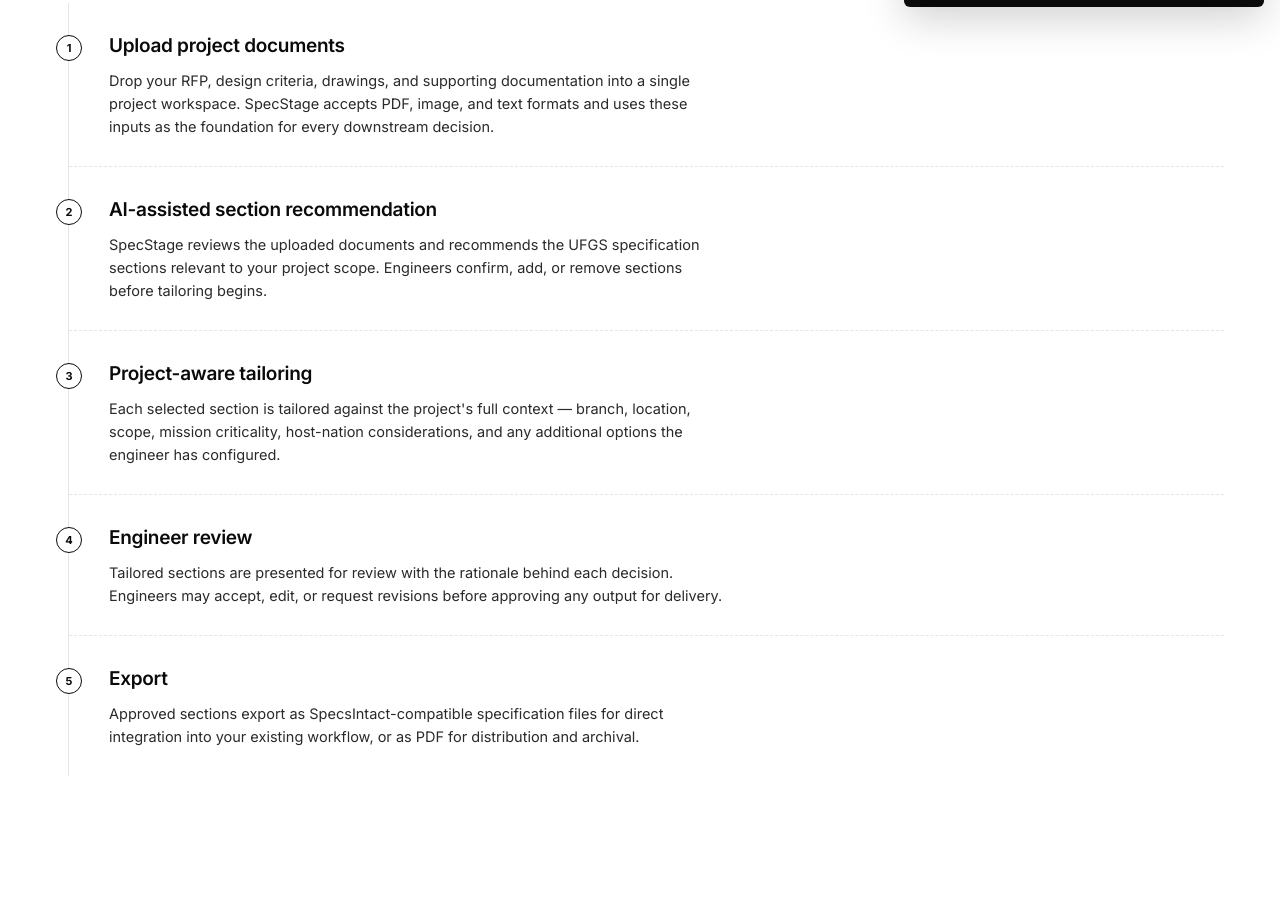
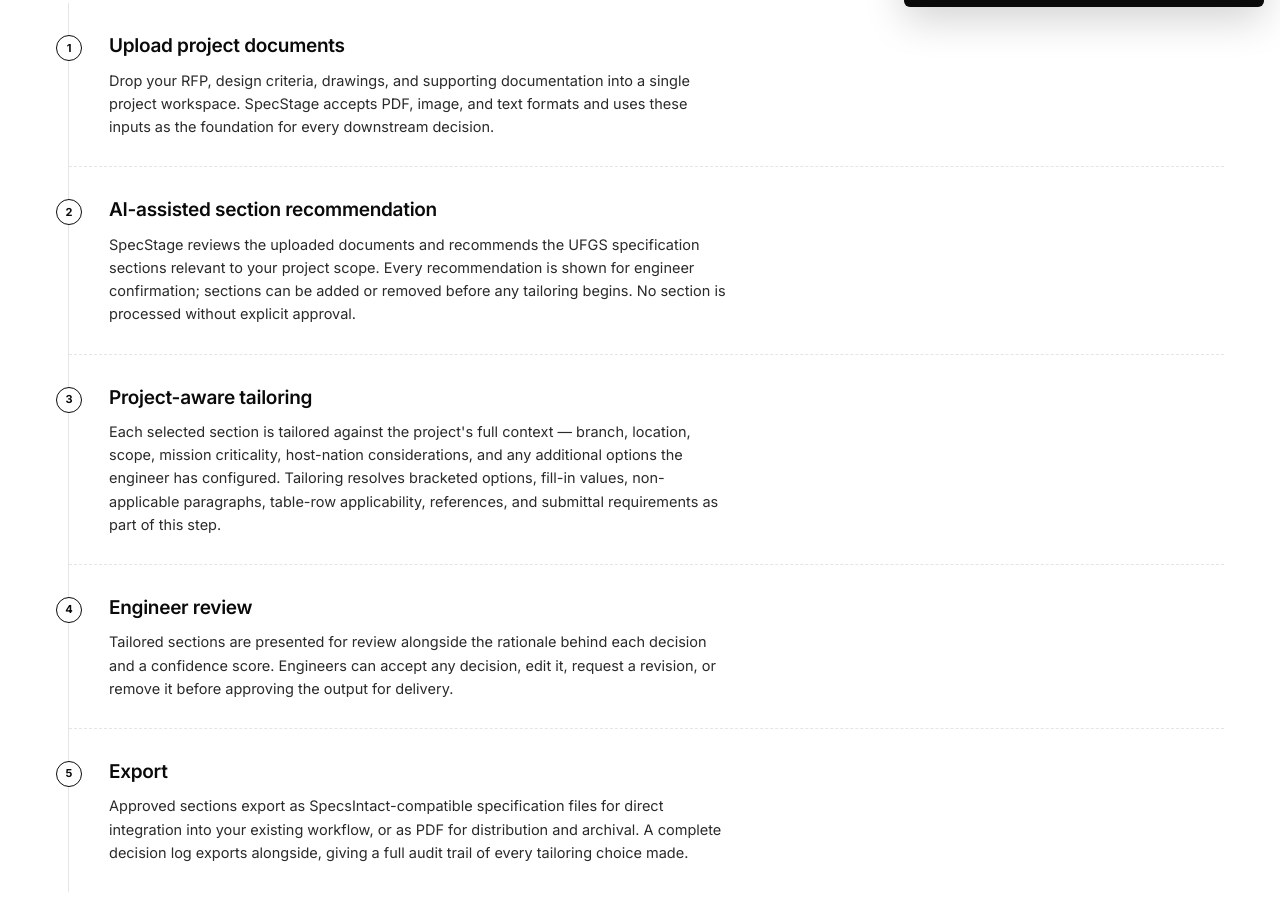
Before and after one commit to BamboozleGH/SpecStage-Site, a plain HTML site: page how-it-works.html in a window 1280 px wide. Shown: the part 777-1680 px from the top of the page. Drawn offline with Linux system fonts and the light colour scheme.

Commit message:
How it works: add specificity to each stage so it reads as a real product
Each stage description now names concrete operations a federal/MILCON
engineer would recognise. Every claim is defensible:

  Stage 2  '...added or removed before any tailoring begins. No section
            is processed without explicit approval.'
  Stage 3  '...resolves bracketed options, fill-in values, non-
            applicable paragraphs, table-row applicability, references,
            and submittal requirements...'
  Stage 4  '...rationale behind each decision and a confidence score.
            Engineers can accept, edit, request a revision, or remove
            it before approving...'
  Stage 5  '...A complete decision log exports alongside, giving a
            full audit trail of every tailoring choice made.'

Skipped the reviewer's 'submittal register / project contents' mention
since that isn't a confirmed feature - keeping every line truthful.

```diff
--- a/how-it-works.html
+++ b/how-it-works.html
@@ -28,7 +28,7 @@
   <link rel="preconnect" href="https://fonts.gstatic.com" crossorigin>
   <link rel="stylesheet" href="https://fonts.googleapis.com/css2?family=Inter:wght@400;500;600;700&display=swap">
 
-  <link rel="stylesheet" href="/styles.css?v=25">
+  <link rel="stylesheet" href="/styles.css?v=26">
 
   <script>window.GA_MEASUREMENT_ID = 'G-NXYJVHPJW2';</script>
 </head>
@@ -71,25 +71,25 @@
           <div class="stage">
             <span class="stage-num">2</span>
             <h3>AI-assisted section recommendation</h3>
-            <p>SpecStage reviews the uploaded documents and recommends the UFGS specification sections relevant to your project scope. Engineers confirm, add, or remove sections before tailoring begins.</p>
+            <p>SpecStage reviews the uploaded documents and recommends the UFGS specification sections relevant to your project scope. Every recommendation is shown for engineer confirmation; sections can be added or removed before any tailoring begins. No section is processed without explicit approval.</p>
           </div>
 
           <div class="stage">
             <span class="stage-num">3</span>
             <h3>Project-aware tailoring</h3>
-            <p>Each selected section is tailored against the project's full context — branch, location, scope, mission criticality, host-nation considerations, and any additional options the engineer has configured.</p>
+            <p>Each selected section is tailored against the project's full context — branch, location, scope, mission criticality, host-nation considerations, and any additional options the engineer has configured. Tailoring resolves bracketed options, fill-in values, non-applicable paragraphs, table-row applicability, references, and submittal requirements as part of this step.</p>
           </div>
 
           <div class="stage">
             <span class="stage-num">4</span>
             <h3>Engineer review</h3>
-            <p>Tailored sections are presented for review with the rationale behind each decision. Engineers may accept, edit, or request revisions before approving any output for delivery.</p>
+            <p>Tailored sections are presented for review alongside the rationale behind each decision and a confidence score. Engineers can accept any decision, edit it, request a revision, or remove it before approving the output for delivery.</p>
           </div>
 
           <div class="stage">
             <span class="stage-num">5</span>
             <h3>Export</h3>
-            <p>Approved sections export as SpecsIntact-compatible specification files for direct integration into your existing workflow, or as PDF for distribution and archival.</p>
+            <p>Approved sections export as SpecsIntact-compatible specification files for direct integration into your existing workflow, or as PDF for distribution and archival. A complete decision log exports alongside, giving a full audit trail of every tailoring choice made.</p>
           </div>
 
         </div>
@@ -158,6 +158,6 @@
     </div>
   </div>
 
-  <script src="/site.js?v=25" defer></script>
+  <script src="/site.js?v=26" defer></script>
 </body>
 </html>
```
Also changed, not shown: about.html (+2 -2 lines), index.html (+2 -2 lines), privacy.html (+2 -2 lines).
